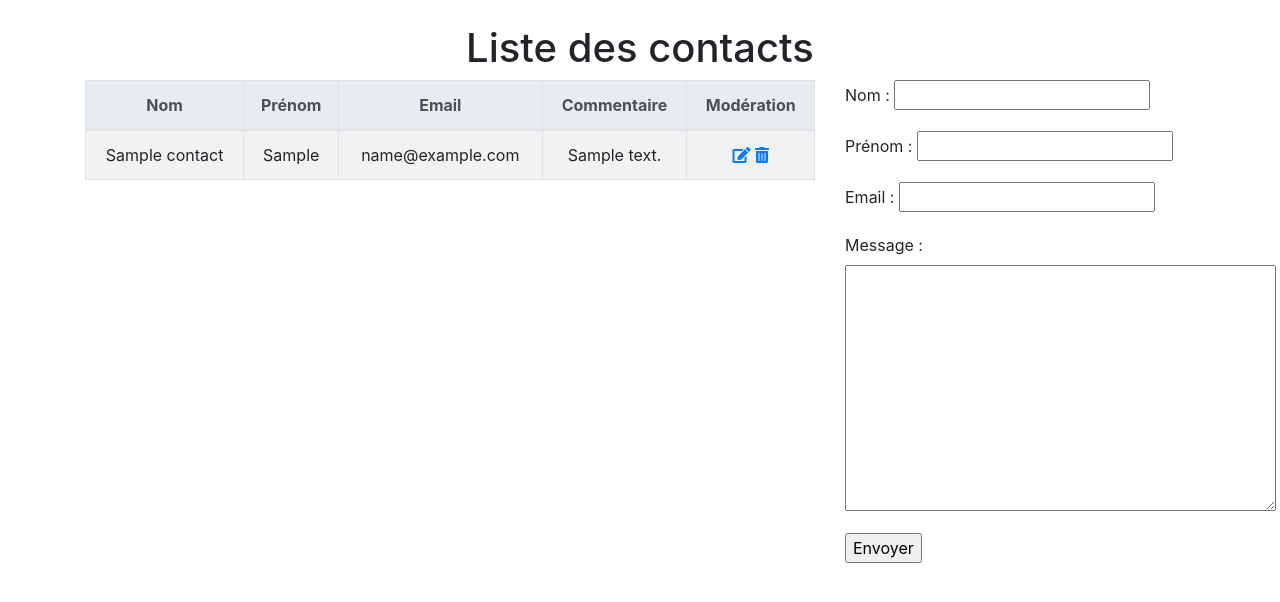
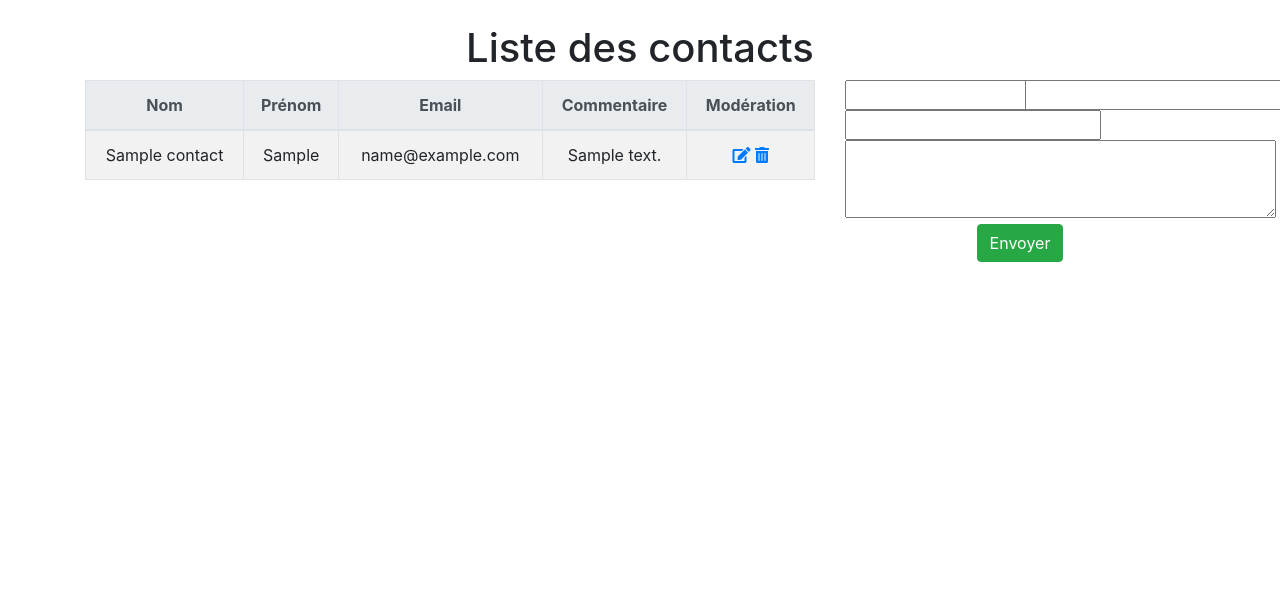
Before and after one commit to Nicolas27300/GestionTaches, a Django app: page /contacts/ in a window 1280 px wide. Shown: the part 56-658 px from the top of the page. Run offline with Django 3.2, Linux system fonts and the light colour scheme; tables that the repository leaves empty hold one stand-in row (values such as "Sample post"); some libraries are stand-ins or nearby versions.

Commit message:
version 2

```diff
--- a/myform/templates/contact.html
+++ b/myform/templates/contact.html
@@ -1,6 +1,7 @@
 {% extends "baseLayout.html" %}
 {% block styles %}
 {{ block.super }}
+{% load crispy_forms_tags %}
 <link rel="stylesheet" href="https://use.fontawesome.com/releases/v5.3.1/css/all.css" integrity="sha384-mzrmE5qonljUremFsqc01SB46JvROS7bZs3IO2EmfFsd15uHvIt+Y8vEf7N7fWAU" crossorigin="anonymous">
 {% endblock %}
 {% block content %}
@@ -34,10 +35,23 @@
           </div>
         </div>
         <div class="col-md-4">
-<form action="{{ path }}" method="POST">
+<form action="{{ path }}" method="POST" class="form-row">
 {% csrf_token %}
-{{ form.as_p }}
-<input type="submit" value="Envoyer">
+<div class="col-md-6">
+{{ form.name|as_crispy_field }}
+</div>
+<div class="col-md-6">
+  {{ form.firstname|as_crispy_field }}
+</div>
+<div class="col-md-12">
+{{ form.email|as_crispy_field }}
+</div>
+<div class="col-md-12">
+{{ form.message|as_crispy_field }}
+</div>
+<div class="col-md-12">
+<center><input type="submit" class="btn btn-success" value="Envoyer"></center>
+</div>
 </form>
-</div></div>
+</div></div></div>
 {% endblock %}
--- a/myform/views.py
+++ b/myform/views.py
@@ -11,7 +11,7 @@
         model = Contact
         fields = ('name', 'firstname', 'email', 'message')
         widgets = {
-            'message' : Textarea(attrs={'cols' : 40, 'rows' : 10}),
+            'message' : Textarea(attrs={'cols' : 40, 'rows' : 3}),
         }
         labels = {
             'name' : 'Nom',
@@ -28,17 +28,6 @@
             new_contact = form.save()
             return redirect(reverse('list'))
     contexte = {'contacts' : contacts, 'form' : form}
-    return render(request, 'contact.html', contexte)
-
-#fonction ajout pour le moment
-def contact(request):
-    form = ContactForm()
-    if request.method == 'POST':
-        form = ContactForm(request.POST)
-        if form.is_valid():
-            new_contact = form.save()
-            return redirect(reverse('detail', args= {new_contact.pk}))
-    contexte = {'form': form, 'path' : '/contacts/'}
     return render(request, 'contact.html', contexte)
 
 def edit(request, cid):
@@ -64,15 +53,3 @@
 def editdetail(request, cid):
     contact = Contact.objects.get(pk=cid)
     return HttpResponse('<p>Contact modifiét</p>' + contact.name)
-
-class ContactForm2(forms.Form):
-    name = forms.CharField(max_length=200, label='Nom', widget=forms.TextInput(attrs={'placeholder': 'Nom'}))
-    firstname = forms.CharField(max_length=200, label='Prénom', widget=forms.TextInput(attrs={'placeholder': 'Prénom'}))
-    email = forms.EmailField(max_length=200, label="Mail")
-    message = forms.CharField(max_length=1000, widget=forms.Textarea(attrs={'cols' : 80, 'rows' : 10}), label='Message')
-
-"""def contact(request):
-    contact_form = ContactForm()
-    contact_form2 = ContactForm2()
-    return render(request, 'contact.html', {'contact_form' : contact_form, 'contact_form2' : contact_form2})
-"""
```
